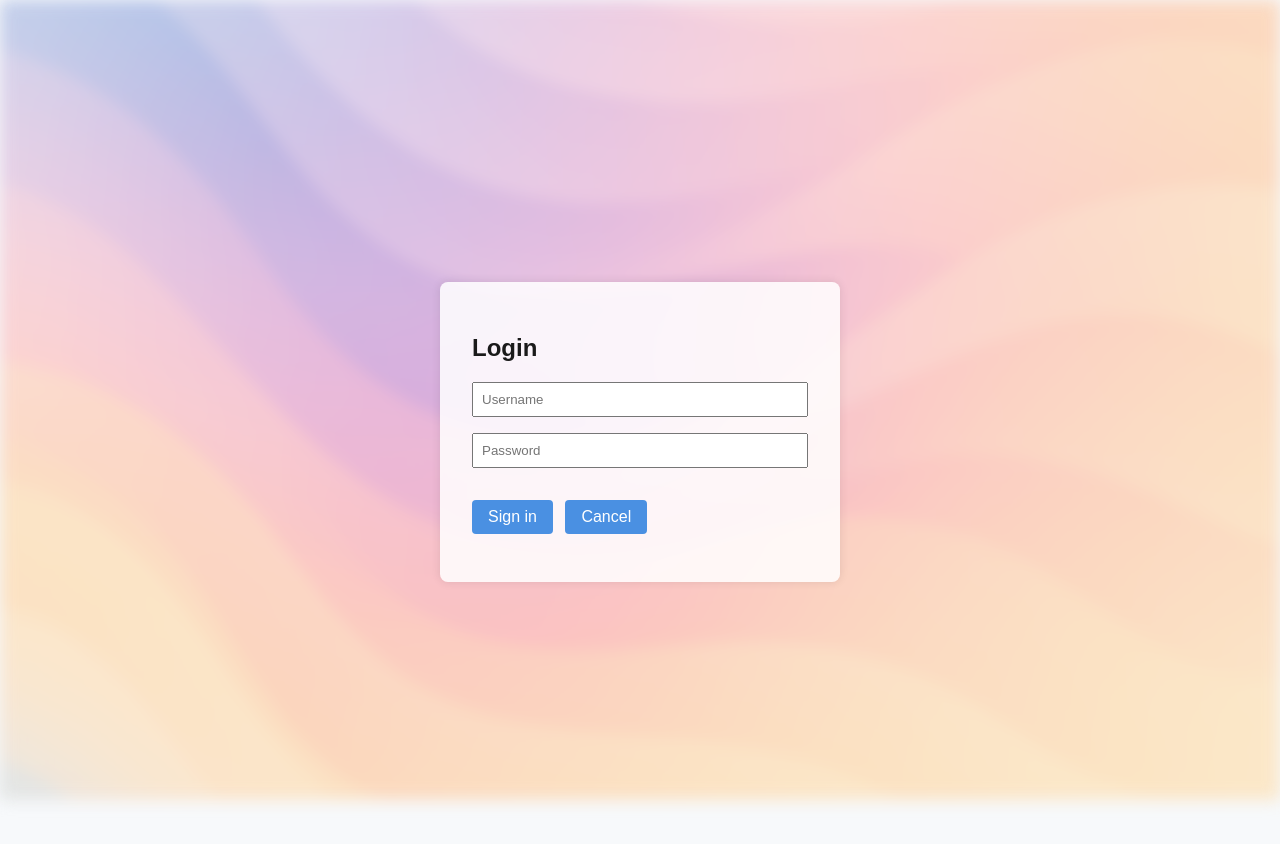
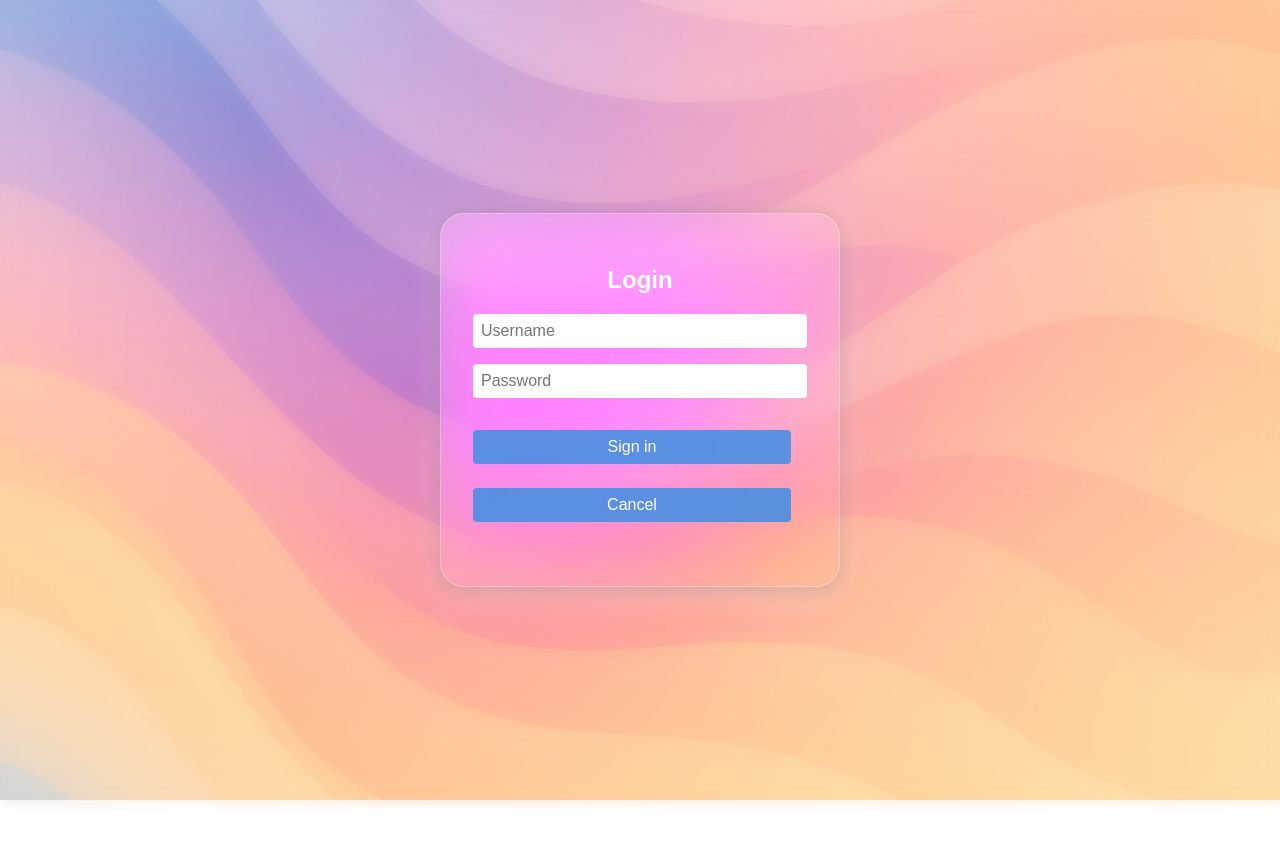
Before and after one commit to FastCoinsINFO/Portfolio, a website: page login.html in a window 1280 px wide. After the commit the page ends 800 px from the top, so only its background shows below. Drawn offline with Linux system fonts and the light colour scheme.

Commit message:
Update login.html

```diff
--- a/login.html
+++ b/login.html
@@ -8,38 +8,52 @@
   <style>
     body {
       margin: 0;
-      padding: 2rem;
+      padding: 0;
       font-family: Arial, sans-serif;
-      background-color: #f7f9fb;
+      background: url('background.png') no-repeat center center fixed;
+      background-size: cover;
       display: flex;
       justify-content: center;
       align-items: center;
-      min-height: 100vh;
+      height: 100vh;
     }
 
-    .container {
-      background-color: rgba(255, 255, 255, 0.85);
+    .glass-box {
+      background: linear-gradient(135deg, rgba(255, 255, 255, 0.18), rgba(255, 255, 255, 0.08));
+      border-radius: 24px;
+      backdrop-filter: blur(30px) saturate(180%) contrast(130%);
+      -webkit-backdrop-filter: blur(30px) saturate(180%) contrast(130%);
+      border: 1px solid rgba(255, 255, 255, 0.3);
+      box-shadow: 0 10px 30px rgba(255, 255, 255, 0.3), 0 4px 20px rgba(0, 0, 0, 0.2);
       padding: 2rem;
-      border-radius: 8px;
-      box-shadow: 0 0 10px rgba(0,0,0,0.1);
-      width: 100%;
+      width: 90%;
       max-width: 400px;
       box-sizing: border-box;
     }
 
+    form {
+      display: flex;
+      flex-direction: column;
+    }
+
+    h2 {
+      text-align: center;
+      color: #fff;
+    }
+
     input {
-      display: block;
-      width: 100%;
       margin-bottom: 1rem;
       padding: 0.5rem;
-      box-sizing: border-box;
+      border: none;
+      border-radius: 4px;
+      font-size: 1rem;
     }
 
     button {
-      margin-right: 0.5rem;
+      margin-bottom: 0.5rem;
       padding: 0.5rem 1rem;
       font-size: 1rem;
-      background-color: #4a90e2;
+      background-color: rgba(74, 144, 226, 0.9);
       color: white;
       border: none;
       border-radius: 4px;
@@ -47,18 +61,17 @@
     }
 
     button:hover {
-      background-color: #357ab8;
+      background-color: rgba(53, 122, 184, 0.9);
     }
 
     #login-msg {
-      margin-top: 0.5rem;
       color: red;
       text-align: center;
     }
   </style>
 </head>
 <body>
-  <div class="container">
+  <div class="glass-box">
     <form onsubmit="login(event)">
       <h2>Login</h2>
       <input type="text" id="login-username" placeholder="Username" required />
```
